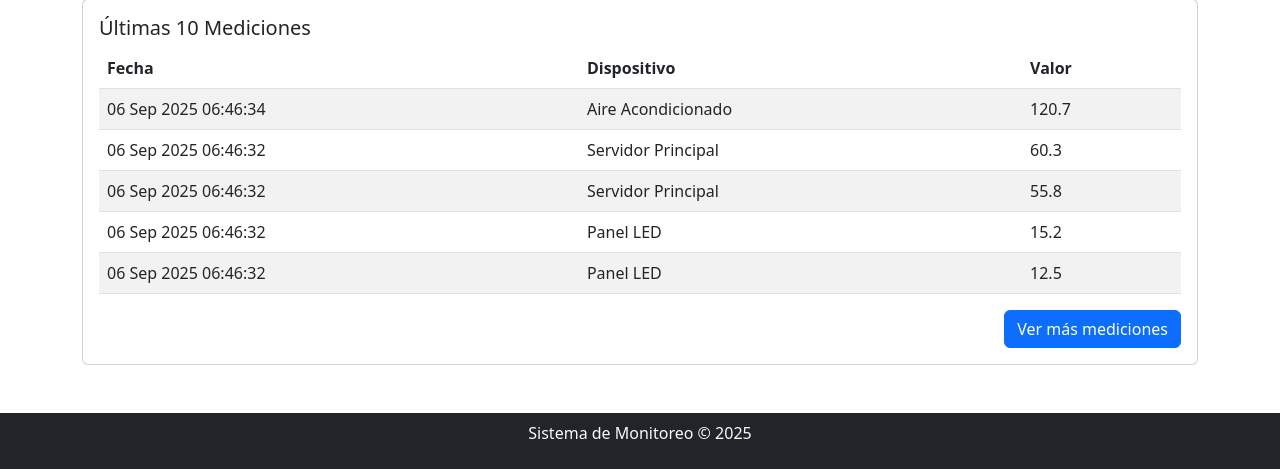
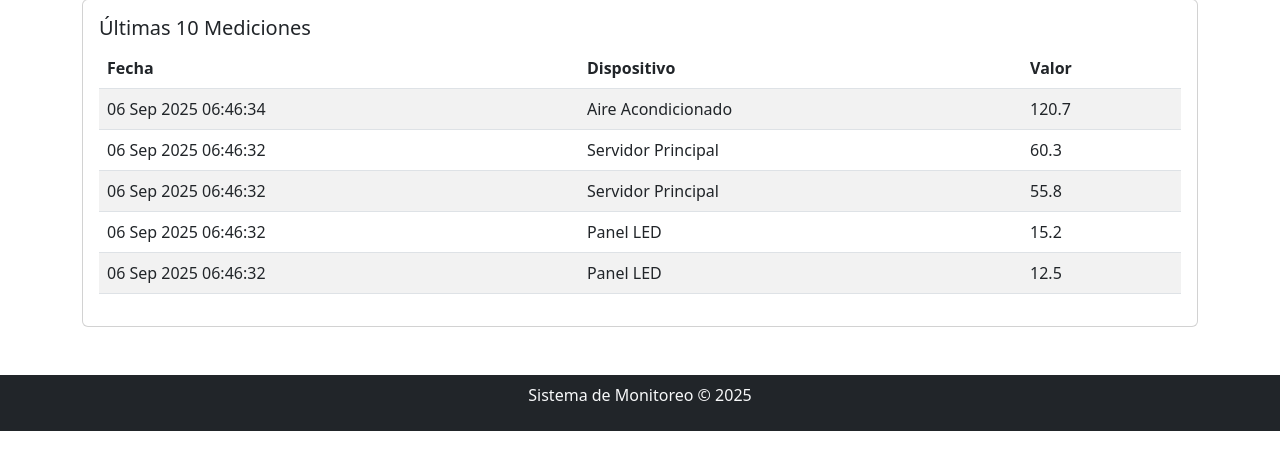
Before and after one commit to carlotee/eva1_EcoEnergy, a Django app: page /panel/ in a window 1280 px wide. Shown: the part 389-858 px from the top of the page. After the commit the page ends 820 px from the top, so only its background shows below. Run offline with Django 5.2, Linux system fonts and the light colour scheme; data comes from the database, SQL or seed files in the repository.

Commit message:
Se actualiza templates de dispotivos

```diff
--- a/dispositivos/templates/dispositivos/panel.html
+++ b/dispositivos/templates/dispositivos/panel.html
@@ -90,7 +90,7 @@
                         {% endfor %}
                     </tbody>
                 </table>
-                <a href="{% url 'listar_mediciones' %}" class="btn btn-primary float-end">Ver más mediciones</a>
+
             </div>
         </div>
     </div>
```
